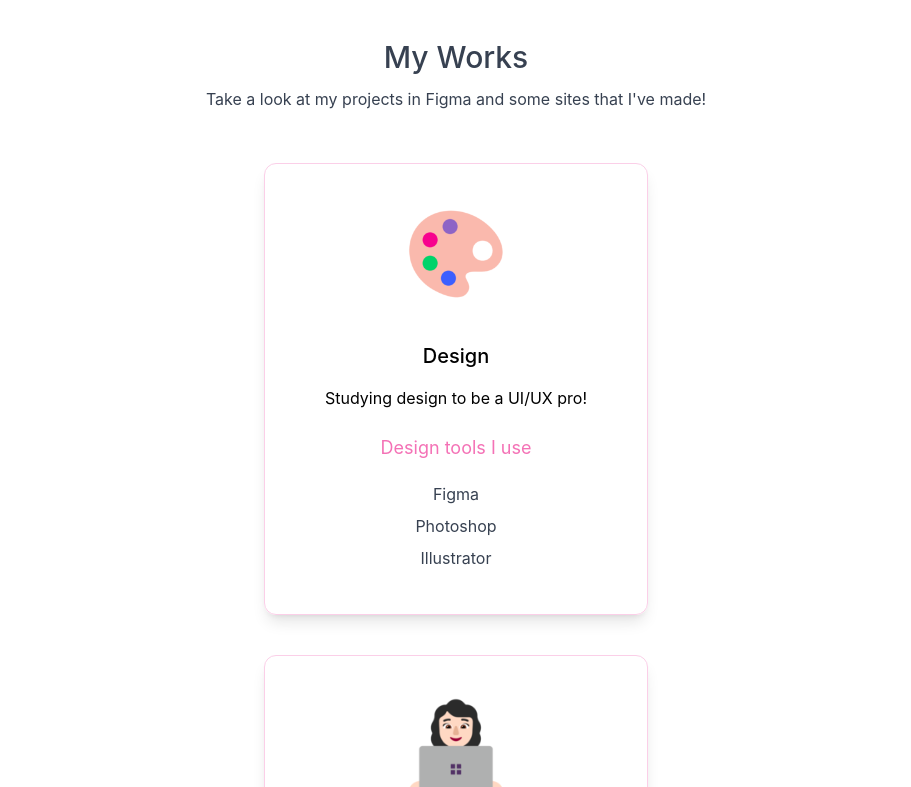
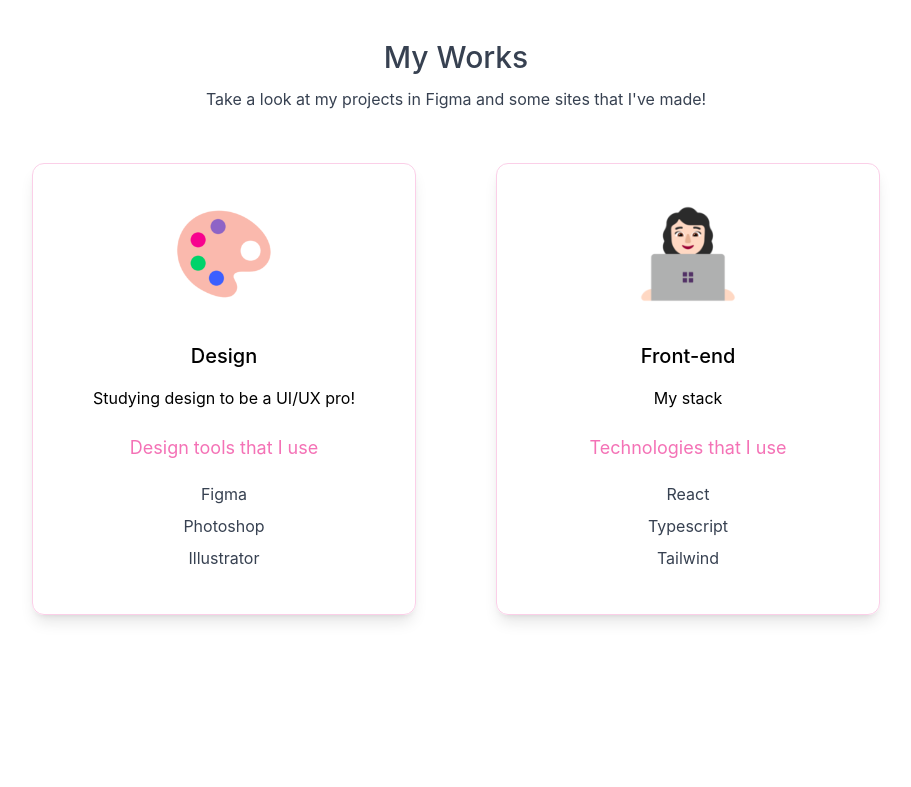
Before and after one commit to Koemyy/portfolio, a Next.js app: page / in a window 1280 px wide. Shown: the part 973-1760 px from the top of the page, without its empty margins (184-1095 px from the left). After the commit the page ends 1628 px from the top, so only its background shows below. Built offline with nearby package versions, Linux system fonts and the light colour scheme.

Commit message:
Add properties to desktop size

```diff
--- a/components/artSection.tsx
+++ b/components/artSection.tsx
@@ -14,7 +14,7 @@ const cards =
         "image": art,
         "title": "Design",
         "subtitle": "Studying design to be a UI/UX pro!",
-        "paragraph": "Design tools I use",
+        "paragraph": "Design tools that I use",
         "tools": [
             "Figma",
             "Photoshop",
@@ -41,6 +41,7 @@ function ArtSection({title, subtitle}: artSection) {
                 <h3 className="font-medium text-gray-700 text-center text-3xl">{title}</h3>
                 <p className="text-center text-md py-2 leading-8 text-gray-700">{subtitle}</p>
             </div>
+            <div className='lg:flex justify-center'>
                 {cards.map(cards => {
                     return (
                         <Cards
@@ -52,6 +53,7 @@ function ArtSection({title, subtitle}: artSection) {
                         />
                     )
                 })}
+            </div>
         </section>
     );
 }
--- a/components/cards.tsx
+++ b/components/cards.tsx
@@ -12,7 +12,7 @@ interface cardsSection{
 
 function Cards(props: cardsSection) {
     return(
-        <div className='mx-auto sm:w-96 md:w-96 lg:w-96 border border-pink-200 text-center shadow-lg p-10 rounded-xl my-10'>
+        <div className='lg:mx-10 sm:w-96 md:w-96 lg:w-96 mx-auto border border-pink-200 text-center shadow-lg p-10 rounded-xl my-10 hover:bg-pink-100 ease-in duration-200'>
             <Image src={props.image} width={100} height={100}/>
             <h3 className='text-xl font-medium pt-8 pb-2'>{props.title}</h3>
             <p className='py-2'>{props.subtitle}</p>
```
Lines whose indentation alone changed are shown as unchanged.
